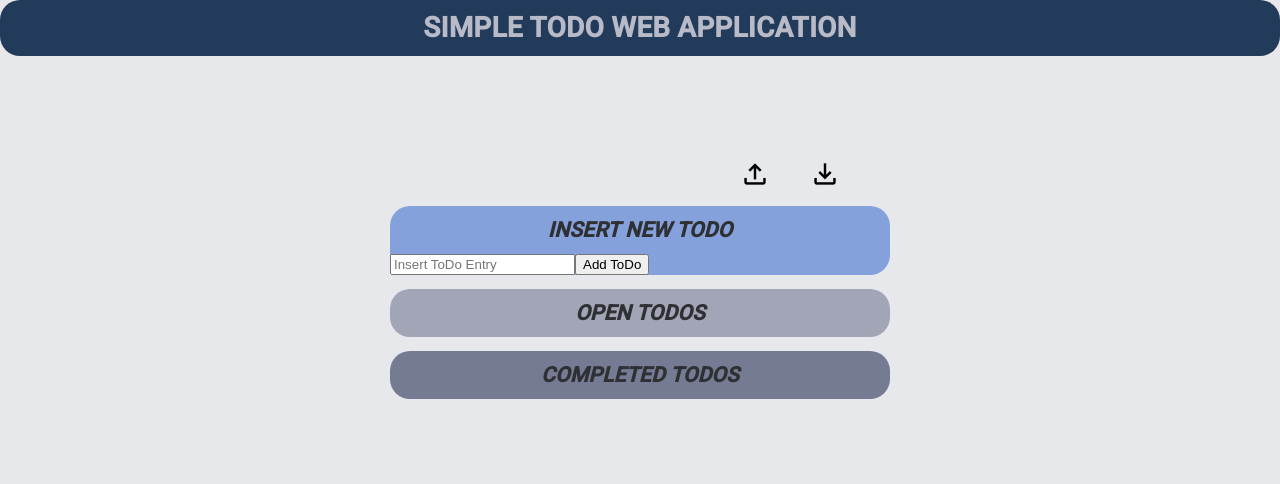
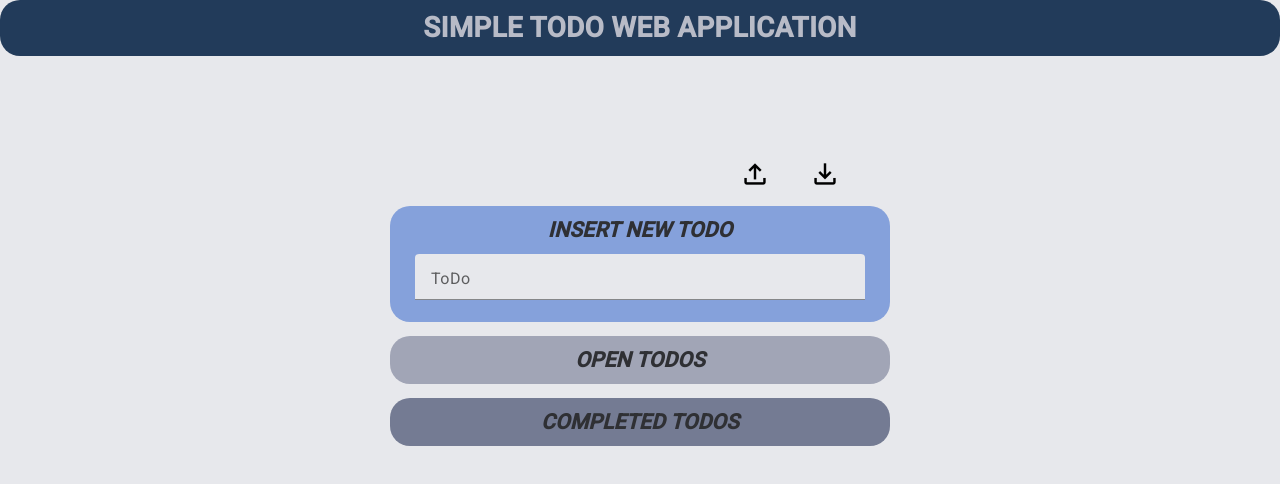
Before and after one commit to Morn98/ToDoWebApp, an Angular app in the folder todo-web-app/: page / in a window 1280 px wide. Shown: the top 484 px of the page. Built offline with nearby package versions, Linux system fonts and the light colour scheme.

Commit message:
insert updates

```diff
--- a/todo-web-app/src/app/app.component.html
+++ b/todo-web-app/src/app/app.component.html
@@ -30,8 +30,14 @@
     <div class="todo-header-text">
       {{"Insert new ToDo"}}
     </div>
-    <input type="text" placeholder="Insert ToDo Entry" [(ngModel)]="newToDoEntry" (keyup.enter)="addToDoEntry()" />
-    <button (click)="addToDoEntry()">Add ToDo</button>
+
+    <mat-form-field class="insert-textfield" appearance="fill">
+      <mat-label>ToDo</mat-label>
+      <input matInput
+        placeholder="Insert ToDo Entry"
+        [(ngModel)]="newToDoEntry"
+        (keyup.enter)="addToDoEntry()"/>
+    </mat-form-field>
   </div>
 
   <div class="open-todos">
--- a/todo-web-app/src/app/app.component.scss
+++ b/todo-web-app/src/app/app.component.scss
@@ -82,3 +82,20 @@ header {
     right: 0;
     position: absolute;
 }
+
+.insert-textfield {
+    width: 90%;
+    margin: 0 auto;
+    display: flex;
+    height: 68px;
+}
+
+::ng-deep .mat-mdc-text-field-wrapper {
+    height: 48px !important;
+    background-color: #e7e8ec !important;
+}
+
+::ng-deep .mat-mdc-form-field-flex {
+    margin-top: -4px !important;
+
+}
--- a/todo-web-app/src/app/app.component.ts
+++ b/todo-web-app/src/app/app.component.ts
@@ -4,11 +4,13 @@ import { CommonModule } from '@angular/common';
 import { MatButtonModule } from '@angular/material/button';
 import { MatIconModule } from '@angular/material/icon';
 import { MatTooltipModule } from '@angular/material/tooltip';
+import { MatFormFieldModule } from '@angular/material/form-field';
+import { MatInputModule } from '@angular/material/input';
 
 @Component({
   selector: 'app-root',
   standalone: true,
-  imports: [FormsModule, CommonModule, MatButtonModule, MatIconModule, MatTooltipModule],
+  imports: [FormsModule, CommonModule, MatButtonModule, MatIconModule, MatTooltipModule, MatFormFieldModule, MatInputModule],
   templateUrl: './app.component.html',
   styleUrl: './app.component.scss'
 })
--- a/todo-web-app/src/styles.scss
+++ b/todo-web-app/src/styles.scss
@@ -1,4 +1,6 @@
 /* You can add global styles to this file, and also import other style files */
+
+/* Rest of your styles... */
 html {
     background-color: #e7e8ec;
 }
```
